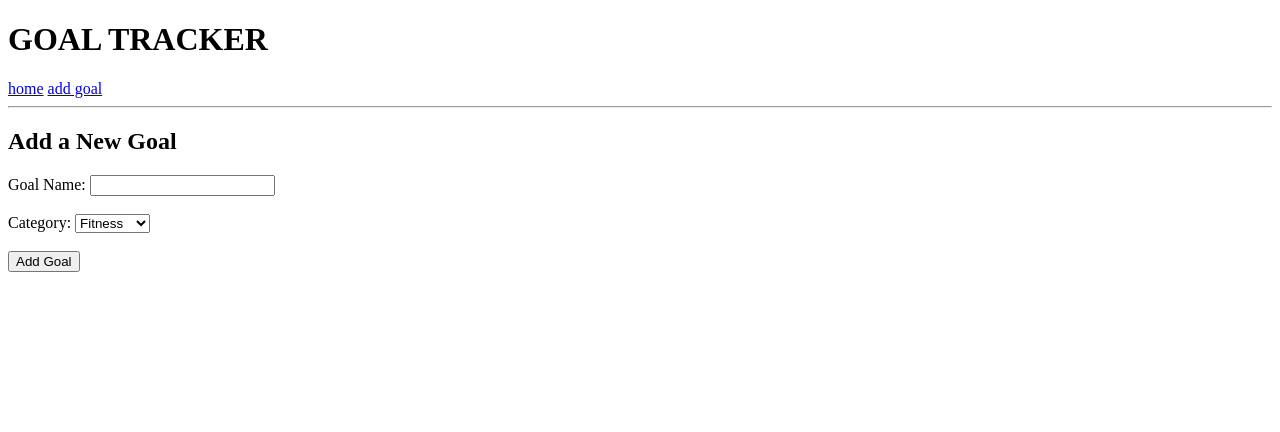
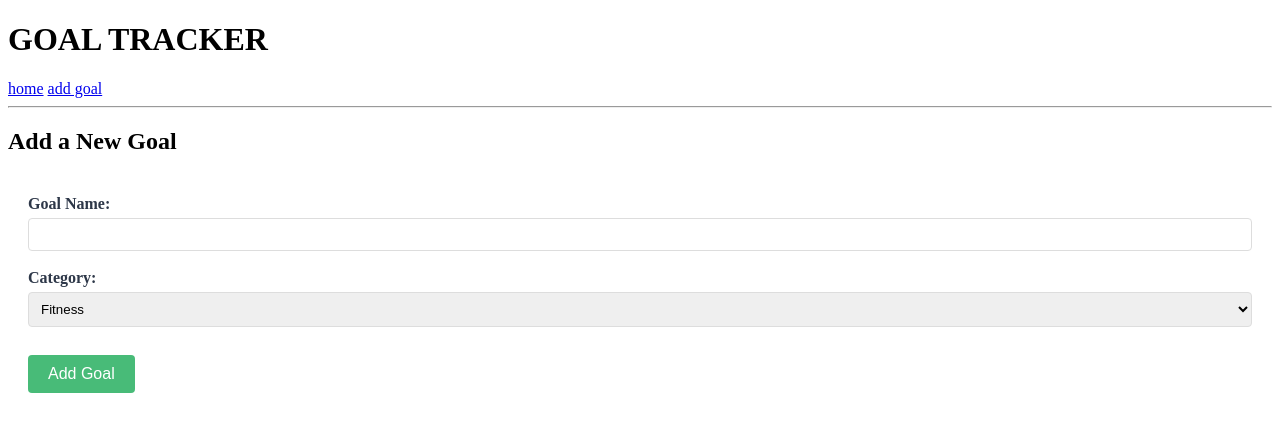
Before and after one commit to brianmutea5-hue/goal_tracker, a Flask app: page /add in a window 1280 px wide. Shown: the top 432 px of the page. Run offline with Flask 3, Linux system fonts and the light colour scheme.

Commit message:
changes in commit

```diff
--- /dev/null
+++ b/static/style.css
@@ -0,0 +1,64 @@
+.goal {
+    background-color: white;
+    padding: 12px 15px;
+    margin-bottom: 8px;
+    border-radius: 5px;
+    border-left: 4px solid #48bb78;
+}
+
+.goal strong {
+    color: #1a202c;
+}
+
+.goal a {
+    text-decoration: none;
+    margin-left: 10px;
+    font-size: 14px;
+}
+
+.goal a:first-of-type {
+    color: #ecc94b;
+}
+
+.goal a:last-of-type {
+    color: #e53e3e;
+}
+
+.goal a:hover {
+    text-decoration: underline;
+}
+
+form {
+    background-color: white;
+    padding: 20px;
+    border-radius: 5px;
+}
+
+label {
+    font-weight: bold;
+    color: #2d3748;
+}
+
+select, input[type="text"] {
+    padding: 8px;
+    width: 100%;
+    margin-top: 5px;
+    border: 1px solid #ddd;
+    border-radius: 4px;
+    box-sizing: border-box;
+}
+
+button {
+    background-color: #48bb78;
+    color: white;
+    padding: 10px 20px;
+    border: none;
+    border-radius: 4px;
+    cursor: pointer;
+    font-size: 16px;
+    margin-top: 10px;
+}
+
+button:hover {
+    background-color: #38a169;
+}
--- a/templates/base.html
+++ b/templates/base.html
@@ -4,6 +4,7 @@
         <title>
             goals tracker
         </title>
+        <link rel ="stylesheet" href="{{ url_for('static',filename='style.css')}}">
     </head>
     <body>
         <h1>GOAL TRACKER</h1>
--- a/templates/home.html
+++ b/templates/home.html
@@ -3,7 +3,11 @@
 <h2>MY GOALS</h2>
 {% if goals %}
     {% for goal in goals %}
-        <p><strong>{{ goal.name }}</strong> - {{ goal.category }} | <a href="/edit/{{ goal.id }}">Edit</a> | <a href="/delete/{{ goal.id }}">Delete</a></p>
+        <div class="goal">
+        <strong>{{ goal.name }}</strong> - {{ goal.category }}
+         <a href="/edit/{{ goal.id }}">Edit</a>
+          <a href="/delete/{{ goal.id }}">Delete</a>
+          </div>
     {% endfor %}
 {% else %}
     <p>NO goals set yet. Start by adding one</p>
```
